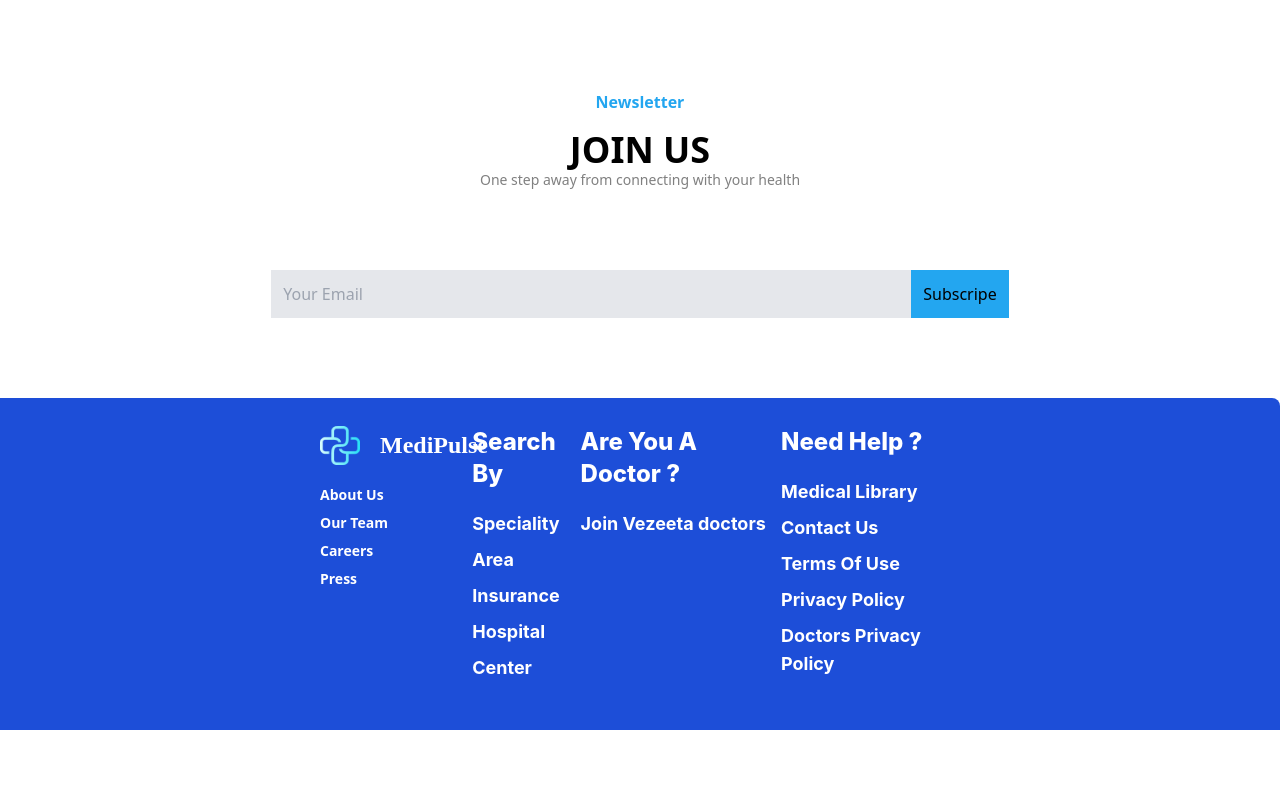
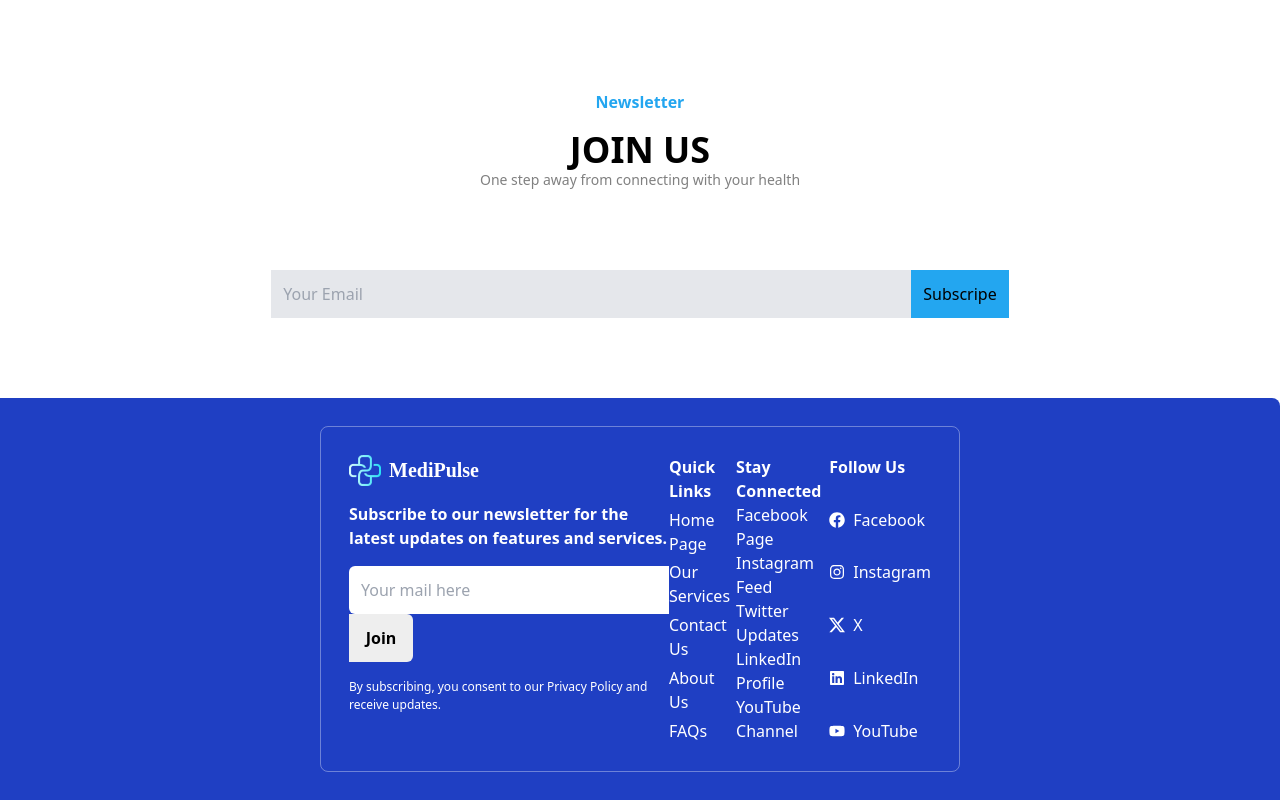
Before and after one commit to moshaosama/Graduation_Project, a React (Vite) app: page / in a window 1280 px wide. Shown: the part 3995-4795 px from the top of the page. Before the commit the page ends 4725 px from the top, so only its background shows below. Built offline with nearby package versions, Linux system fonts and the light colour scheme; no server answers.

Commit message:
تعديل ملف Footer.tsx

```diff
--- a/src/Components/Footer.tsx
+++ b/src/Components/Footer.tsx
@@ -1,152 +1,233 @@
-import { Link } from "react-router";
+// import { Link } from "react-router";
+
+import { BsTwitterX } from "react-icons/bs";
+import { FaFacebook, FaInstagram, FaLinkedin, FaYoutube } from "react-icons/fa";
+
+// const Footer = () => {
+//   return (
+//     <div className="bg-blue-700 w-full py-7 rounded-tr-lg text-white">
+//       <div className="flex justify-between mx-80 max-sm:mx-5 ">
+//         <div className="flex flex-col gap-4 sm:contents ">
+//           <div className="flex justify-between sm:contents ">
+//             <div>
+//               <div className="flex items-center gap-5">
+//                 <img src="Vector.png" alt="" className="w-10 " loading="lazy" />
+//                 <h1
+//                   className="font-bold text-2xl max-sm:text-sm"
+//                   style={{ fontFamily: "Arbutus Slab" }}
+//                 >
+//                   MediPulse
+//                 </h1>
+//               </div>
+//               <div className="flex flex-col gap-2  text-white my-5">
+//                 <a href="" className="hover:underline text-sm  font-bold ">
+//                   About Us
+//                 </a>
+//                 <a href="" className="hover:underline text-sm  font-bold ">
+//                   Our Team
+//                 </a>
+//                 <a href="" className="hover:underline text-sm  font-bold ">
+//                   Careers
+//                 </a>
+//                 <a href="" className="hover:underline text-sm  font-bold">
+//                   Press
+//                 </a>
+//               </div>
+//             </div>
+//             <div>
+//               <h1
+//                 className="font-extrabold text-2xl max-sm:text-sm "
+//                 style={{ fontFamily: "Inter" }}
+//               >
+//                 Search By
+//               </h1>
+//               <div className="flex flex-col my-5 gap-2 text-white">
+//                 <a
+//                   href="/specialty-directory"
+//                   className="hover:underline  font-bold text-lg"
+//                   style={{ fontFamily: "Inter" }}
+//                 >
+//                   Speciality
+//                 </a>
+//                 <a
+//                   href=""
+//                   className="hover:underline  font-bold text-lg"
+//                   style={{ fontFamily: "Inter" }}
+//                 >
+//                   Area
+//                 </a>
+//                 <a
+//                   href=""
+//                   className="hover:underline  font-bold text-lg"
+//                   style={{ fontFamily: "Inter" }}
+//                 >
+//                   Insurance
+//                 </a>
+//                 <a
+//                   href=""
+//                   className="hover:underline  font-bold text-lg"
+//                   style={{ fontFamily: "Inter" }}
+//                 >
+//                   Hospital
+//                 </a>
+//                 <a
+//                   href=""
+//                   className="hover:underline  font-bold text-lg"
+//                   style={{ fontFamily: "Inter" }}
+//                 >
+//                   Center
+//                 </a>
+//               </div>
+//             </div>
+//           </div>
+//           <div className="flex flex-row-reverse gap sm:contents">
+//             <div>
+//               <h1
+//                 className="font-extrabold text-2xl max-sm:text-sm "
+//                 style={{ fontFamily: "Inter" }}
+//               >
+//                 Are You A Doctor ?
+//               </h1>
+//               <div className="flex flex-col my-5 gap-2 text-white">
+//                 <a
+//                   href=""
+//                   className="hover:underline  font-bold text-lg"
+//                   style={{ fontFamily: "Inter" }}
+//                 >
+//                   Join Vezeeta doctors
+//                 </a>
+//               </div>
+//             </div>
+//             <div>
+//               <h1
+//                 className="font-extrabold text-2xl max-sm:text-sm "
+//                 style={{ fontFamily: "Inter" }}
+//               >
+//                 Need Help ?
+//               </h1>
+//               <div className="flex flex-col my-5 gap-2  font-bold">
+//                 <a
+//                   href=""
+//                   className="hover:underline  font-bold text-lg"
+//                   style={{ fontFamily: "Inter" }}
+//                 >
+//                   Medical Library
+//                 </a>
+//                 <Link
+//                   to={"/contact"}
+//                   className="hover:underline  font-bold text-lg"
+//                   style={{ fontFamily: "Inter" }}
+//                 >
+//                   Contact Us
+//                 </Link>
+//                 <a
+//                   href=""
+//                   className="hover:underline  font-bold text-lg"
+//                   style={{ fontFamily: "Inter" }}
+//                 >
+//                   Terms Of Use
+//                 </a>
+//                 <a
+//                   href=""
+//                   className="hover:underline  font-bold text-lg"
+//                   style={{ fontFamily: "Inter" }}
+//                 >
+//                   Privacy Policy
+//                 </a>
+//                 <a
+//                   href=""
+//                   className="hover:underline  font-bold text-lg"
+//                   style={{ fontFamily: "Inter" }}
+//                 >
+//                   Doctors Privacy Policy
+//                 </a>
+//               </div>
+//             </div>
+//           </div>
+//         </div>
+//         {/* <div className="flex gap-5 items-center max-sm:hidden">
+//           <FaFacebook className="text-white text-3xl cursor-pointer" />
+//           <FaInstagram className="text-white text-3xl cursor-pointer" />
+//           <FaXTwitter className="text-white text-3xl cursor-pointer" />
+//         </div> */}
+//       </div>
+//     </div>
+//   );
+// };
+
+// export default Footer;
 
 const Footer = () => {
   return (
-    <div className="bg-blue-700 w-full py-7 rounded-tr-lg text-white">
-      <div className="flex justify-between mx-80 max-sm:mx-5 ">
-        <div className="flex flex-col gap-4 sm:contents ">
-          <div className="flex justify-between sm:contents ">
-            <div>
-              <div className="flex items-center gap-5">
-                <img src="Vector.png" alt="" className="w-10 " loading="lazy" />
+    <div className="bg-[#1F3FC3]  w-full py-7 rounded-tr-lg text-white">
+      <div className="mx-80 max-sm:mx-5 border flex justify-between max-sm:flex-col max-sm:gap-8 border-[#ffffff59]  rounded-lg p-7 ">
+        <div className="flex flex-col gap-4 w-96 max-sm:w-80">
+          <div className="flex gap-2 items-center">
+            <img src="Vector.png" alt="" className="w-8 " loading="lazy" />
             <h1
-                  className="font-bold text-2xl max-sm:text-sm"
+              className="font-bold text-xl max-sm:text-sm"
               style={{ fontFamily: "Arbutus Slab" }}
             >
               MediPulse
             </h1>
           </div>
-              <div className="flex flex-col gap-2  text-white my-5">
-                <a href="" className="hover:underline text-sm  font-bold ">
-                  About Us
-                </a>
-                <a href="" className="hover:underline text-sm  font-bold ">
-                  Our Team
-                </a>
-                <a href="" className="hover:underline text-sm  font-bold ">
-                  Careers
-                </a>
-                <a href="" className="hover:underline text-sm  font-bold">
-                  Press
-                </a>
+          <p className="font-semibold">
+            Subscribe to our newsletter for the latest updates on features and
+            services.
+          </p>
+          <form>
+            <input
+              type="text"
+              className="rounded-md rounded-r-none p-3 w-80 max-sm:w-64"
+              placeholder="Your mail here"
+            />
+            <button className="p-3 w-16 bg-[#eee] font-bold text-black rounded-md rounded-l-none">
+              Join
+            </button>
+          </form>
+          <p className="text-[12px]">
+            By subscribing, you consent to our Privacy Policy and receive
+            updates.
+          </p>
         </div>
+        <div className="flex flex-col max-sm:gap-4 justify-between">
+          <h1 className="font-bold">Quick Links</h1>
+          <p>Home Page</p>
+          <p>Our Services</p>
+          <p>Contact Us</p>
+          <p>About Us</p>
+          <p>FAQs</p>
         </div>
-            <div>
-              <h1
-                className="font-extrabold text-2xl max-sm:text-sm "
-                style={{ fontFamily: "Inter" }}
-              >
-                Search By
-              </h1>
-              <div className="flex flex-col my-5 gap-2 text-white">
-                <a
-                  href="/specialty-directory"
-                  className="hover:underline  font-bold text-lg"
-                  style={{ fontFamily: "Inter" }}
-                >
-                  Speciality
-                </a>
-                <a
-                  href=""
-                  className="hover:underline  font-bold text-lg"
-                  style={{ fontFamily: "Inter" }}
-                >
-                  Area
-                </a>
-                <a
-                  href=""
-                  className="hover:underline  font-bold text-lg"
-                  style={{ fontFamily: "Inter" }}
-                >
-                  Insurance
-                </a>
-                <a
-                  href=""
-                  className="hover:underline  font-bold text-lg"
-                  style={{ fontFamily: "Inter" }}
-                >
-                  Hospital
-                </a>
-                <a
-                  href=""
-                  className="hover:underline  font-bold text-lg"
-                  style={{ fontFamily: "Inter" }}
-                >
-                  Center
-                </a>
+        <div className="flex flex-col max-sm:gap-4 justify-between">
+          <h1 className="font-bold">Stay Connected</h1>
+          <p>Facebook Page</p>
+          <p>Instagram Feed</p>
+          <p>Twitter Updates</p>
+          <p>LinkedIn Profile</p>
+          <p>YouTube Channel</p>
         </div>
+        <div className="flex flex-col max-sm:gap-4 justify-between">
+          <h1 className="font-bold">Follow Us</h1>
+          <p className="flex gap-2 items-center">
+            <FaFacebook />
+            Facebook
+          </p>
+          <p className="flex gap-2 items-center">
+            <FaInstagram />
+            Instagram
+          </p>
+          <p className="flex gap-2 items-center">
+            <BsTwitterX />X
+          </p>
+          <p className="flex gap-2 items-center">
+            <FaLinkedin />
+            LinkedIn
+          </p>
+          <p className="flex gap-2 items-center">
+            <FaYoutube />
+            YouTube
+          </p>
         </div>
-          </div>
-          <div className="flex flex-row-reverse gap sm:contents">
-            <div>
-              <h1
-                className="font-extrabold text-2xl max-sm:text-sm "
-                style={{ fontFamily: "Inter" }}
-              >
-                Are You A Doctor ?
-              </h1>
-              <div className="flex flex-col my-5 gap-2 text-white">
-                <a
-                  href=""
-                  className="hover:underline  font-bold text-lg"
-                  style={{ fontFamily: "Inter" }}
-                >
-                  Join Vezeeta doctors
-                </a>
-              </div>
-            </div>
-            <div>
-              <h1
-                className="font-extrabold text-2xl max-sm:text-sm "
-                style={{ fontFamily: "Inter" }}
-              >
-                Need Help ?
-              </h1>
-              <div className="flex flex-col my-5 gap-2  font-bold">
-                <a
-                  href=""
-                  className="hover:underline  font-bold text-lg"
-                  style={{ fontFamily: "Inter" }}
-                >
-                  Medical Library
-                </a>
-                <Link
-                  to={"/contact"}
-                  className="hover:underline  font-bold text-lg"
-                  style={{ fontFamily: "Inter" }}
-                >
-                  Contact Us
-                </Link>
-                <a
-                  href=""
-                  className="hover:underline  font-bold text-lg"
-                  style={{ fontFamily: "Inter" }}
-                >
-                  Terms Of Use
-                </a>
-                <a
-                  href=""
-                  className="hover:underline  font-bold text-lg"
-                  style={{ fontFamily: "Inter" }}
-                >
-                  Privacy Policy
-                </a>
-                <a
-                  href=""
-                  className="hover:underline  font-bold text-lg"
-                  style={{ fontFamily: "Inter" }}
-                >
-                  Doctors Privacy Policy
-                </a>
-              </div>
-            </div>
-          </div>
-        </div>
-        {/* <div className="flex gap-5 items-center max-sm:hidden">
-          <FaFacebook className="text-white text-3xl cursor-pointer" />
-          <FaInstagram className="text-white text-3xl cursor-pointer" />
-          <FaXTwitter className="text-white text-3xl cursor-pointer" />
-        </div> */}
       </div>
     </div>
   );
```
Lines whose indentation alone changed are shown as unchanged.
